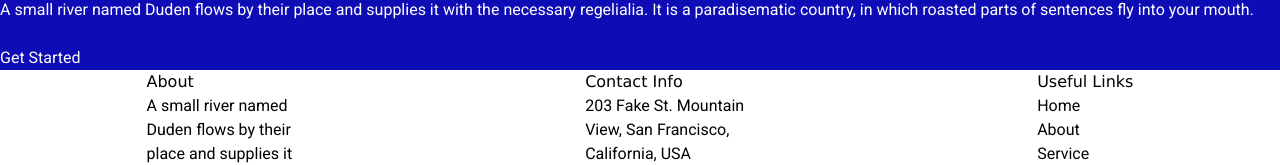
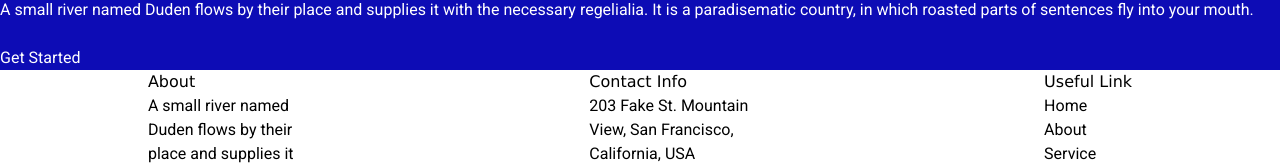
Before and after one commit to shaaakir7/Corporate-angular, an Angular app: page /home in a window 1280 px wide. Shown: the part 3168-3333 px from the top of the page. Built offline with nearby package versions, Linux system fonts and the light colour scheme.

Commit message:
vivek removed s in usefulllinks

```diff
--- a/src/app/app.component.html
+++ b/src/app/app.component.html
@@ -10,7 +10,7 @@
     <div class="max-w-screen-xl flex flex-wrap items-center justify-between mx-auto p-4">
 
       <a href="#" class="flex items-center space-x-3 rtl:space-x-reverse">
-        <span class="self-center text-2xl font-bold whitespace-nowrap ">CORPORATE </span>
+        <span class="self-center text-2xl font-bold whitespace-nowrap ">CORPORATE</span>
       </a>
       <button type="button" class="inline-flex items-center p-2 w-10 h-10 justify-center text-sm text-black rounded-lg md:hidden focus:outline-none focus:ring-2 focus:ring-gray-200 dark:text-gray-400 "
               (click)="toggleMenu()" aria-controls="navbar-default" [attr.aria-expanded]="isMenuOpen.toString()">
--- a/src/app/home/home.component.html
+++ b/src/app/home/home.component.html
@@ -258,7 +258,7 @@
               <p class="text-gray-500 mt-7">+2 392 3929 210</p>
           </div>
           <div fxLayout="column" >
-            <p class="text-white text-3xl font-bold ourServ pt-10">Useful Links</p>
+            <p class="text-white text-3xl font-bold ourServ pt-10">Useful Link</p>
             <a routerLink="/home" class="text-white mt-7"> Home</a>
             <a routerLink="/about" class="text-white mt-5"> About</a>
             <a href="/contact" class="text-white mt-5"> Service</a>
```
